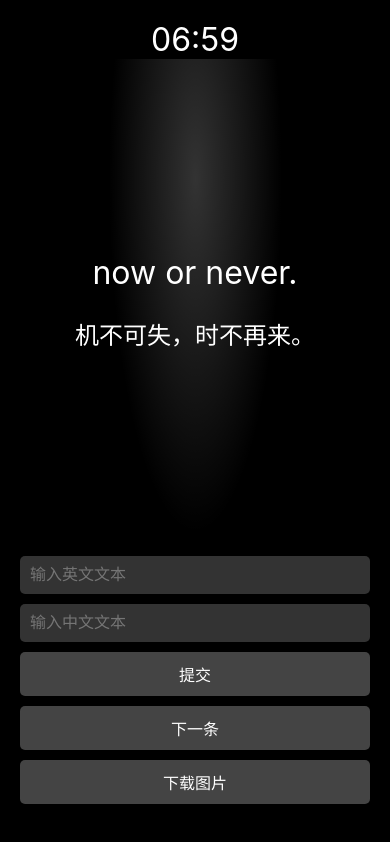
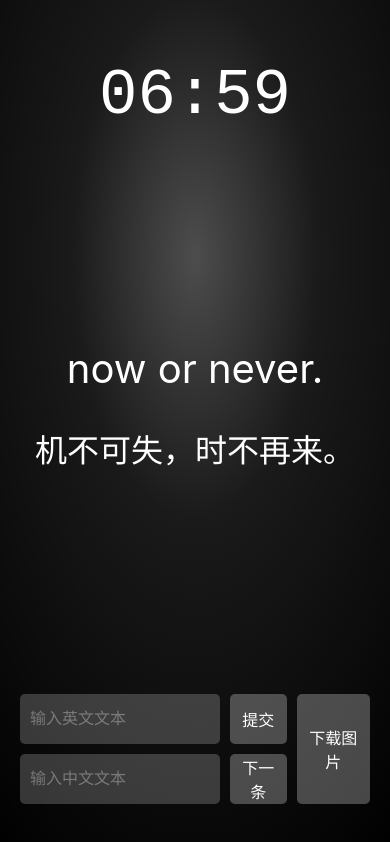
Before and after one commit to SepineTam/lighting, a Next.js app: page / in a window 390 px wide. Built offline with nearby package versions, Linux system fonts and the light colour scheme.

Commit message:
增加了警告

```diff
--- a/app/components/InteractiveDisplay.module.css
+++ b/app/components/InteractiveDisplay.module.css
@@ -6,45 +6,72 @@
   background-color: black;
   color: white;
   padding: 20px;
+  position: relative;
+  overflow: hidden;
+}
+
+.displayContainer {
+  position: relative;
+  flex-grow: 1;
+  display: flex;
+  flex-direction: column;
+}
+
+.background {
+  position: absolute;
+  top: 0;
+  left: 0;
+  right: 0;
+  bottom: 0;
+  z-index: 1;
+}
+
+.lightBeam {
+  position: absolute;
+  top: -20%;
+  left: -50%;
+  right: -50%;
+  bottom: -50%;
+  background: radial-gradient(
+    ellipse at center 33%,
+    rgba(255,255,255,0.3) 0%,
+    rgba(255,255,255,0.1) 25%,
+    rgba(255,255,255,0) 70%
+  );
+  pointer-events: none;
+}
+
+.content {
+  position: relative;
+  z-index: 2;
+  display: flex;
+  flex-direction: column;
+  height: 100%;
 }
 
 .clock {
-  font-size: 2rem;
   text-align: center;
+  padding-top: 40px;
 }
 
-.lightBeam {
-  position: relative;
+.textLayer {
   flex-grow: 1;
   display: flex;
   justify-content: center;
   align-items: center;
-  overflow: hidden;
-}
-
-.lightBeam::before {
-  content: '';
-  position: absolute;
-  top: -50%;
-  left: 25%;
-  right: 25%;
-  bottom: 0;
-  background: radial-gradient(ellipse at center, rgba(255,255,255,0.2) 0%, rgba(255,255,255,0) 70%);
-  pointer-events: none;
 }
 
 .displayArea {
-  z-index: 1;
   text-align: center;
 }
 
 .englishText {
-  font-size: 2rem;
+  font-size: 2.5rem;
   margin-bottom: 10px;
 }
 
 .chineseText {
-  font-size: 1.5rem;
+  font-size: 2rem;
 }
 
 .inputArea {
@@ -54,24 +81,31 @@
   padding: 20px 0;
 }
 
-.input {
-  flex-grow: 1;
-  max-width: 400px;
-  padding: 10px;
+.inputColumn, .buttonColumn {
+  display: flex;
+  flex-direction: column;
+  gap: 10px;
+}
+
+.input, .button {
+  height: 50px;
+  padding: 0 10px;
   font-size: 1rem;
   background-color: #333;
   color: white;
   border: none;
   border-radius: 5px;
+  display: flex;
+  align-items: center;
+  justify-content: center;
+}
+
+.input {
+  width: 200px;
 }
 
 .button {
-  padding: 10px 20px;
-  font-size: 1rem;
   background-color: #444;
-  color: white;
-  border: none;
-  border-radius: 5px;
   cursor: pointer;
   transition: background-color 0.3s;
 }
@@ -80,12 +114,37 @@
   background-color: #555;
 }
 
-@media (max-width: 600px) {
-  .inputArea {
-    flex-direction: column;
-  }
+.downloadButton {
+  height: 110px;
+}
 
-  .input {
-    max-width: 100%;
-  }
+/* ... 保持其他样式不变 */
+
+.warning {
+  color: #ff4d4f;
+  font-size: 0.9rem;
+  margin-top: 5px;
+  text-align: center;
 }
+
+/* ... 保持其他样式不变 */
+
+.flashWarning {
+  position: fixed;
+  top: 50%;
+  left: 50%;
+  transform: translate(-50%, -50%);
+  color: #ff4d4f;
+  font-size: 1.5rem;
+  font-weight: bold;
+  z-index: 1000;
+  animation: fadeInOut 2s ease-in-out;
+  text-shadow: 0 0 10px rgba(0, 0, 0, 0.5); /* 添加文字阴影以增加可读性 */
+}
+
+@keyframes fadeInOut {
+  0%, 100% { opacity: 0; }
+  50% { opacity: 1; }
+}
+
+/* ... 保持其他样式不变 */
--- a/app/components/InteractiveDisplay.tsx
+++ b/app/components/InteractiveDisplay.tsx
@@ -1,8 +1,26 @@
 'use client';
 
-import React, { useState, useEffect } from 'react';
+import React, { useState, useEffect, useRef } from 'react';
 import styles from './InteractiveDisplay.module.css';
 import config from '../config.json';
+import html2canvas from 'html2canvas';
+
+// 新增：闪烁警告组件
+const FlashWarning: React.FC<{ message: string; onClose: () => void }> = ({ message, onClose }) => {
+  useEffect(() => {
+    const timer = setTimeout(() => {
+      onClose();
+    }, 2000); // 2秒后自动关闭
+
+    return () => clearTimeout(timer);
+  }, [onClose]);
+
+  return (
+    <div className={styles.flashWarning}>
+      {message}
+    </div>
+  );
+};
 
 const InteractiveDisplay: React.FC = () => {
   const [currentTime, setCurrentTime] = useState<string>('');
@@ -11,6 +29,7 @@ const InteractiveDisplay: React.FC = () => {
   const [texts, setTexts] = useState<Array<{ en: string; zh: string }>>(config.texts);
   const [displayText, setDisplayText] = useState<{ en: string; zh: string }>(config.texts[0]);
   const [textIndex, setTextIndex] = useState<number>(0);
+  const [warning, setWarning] = useState<string>(''); // 新增：警告状态
 
   useEffect(() => {
     const updateClock = () => {
@@ -31,8 +50,13 @@ const InteractiveDisplay: React.FC = () => {
   }, []);
 
   const handleSubmit = () => {
+    if (!inputTextEn || !inputTextZh) {
+      setWarning('请同时输入英文和中文文本');
+      return;
+    }
+
+    setWarning(''); // 清除警告
     const newText = { en: inputTextEn.trim(), zh: inputTextZh.trim() };
-    if (newText.en && newText.zh) {
     const updatedTexts = [...texts, newText];
     setTexts(updatedTexts);
     setDisplayText(newText);
@@ -41,7 +65,6 @@ const InteractiveDisplay: React.FC = () => {
 
     // 保存到localStorage
     localStorage.setItem('savedTexts', JSON.stringify(updatedTexts));
-    }
   };
 
   const handleNextText = () => {
@@ -50,16 +73,46 @@ const InteractiveDisplay: React.FC = () => {
     setDisplayText(texts[nextIndex]);
   };
 
+  const displayRef = useRef<HTMLDivElement>(null);
+
+  const handleDownload = async () => {
+    if (displayRef.current) {
+      const canvas = await html2canvas(displayRef.current, {
+        backgroundColor: 'black' as any,
+        logging: true,
+        ignoreElements: (element) => element.classList.contains(styles.inputArea)
+      });
+
+      const image = canvas.toDataURL("image/png").replace("image/png", "image/octet-stream");
+      const link = document.createElement('a');
+      link.download = 'interactive-display.png';
+      link.href = image;
+      link.click();
+    }
+  };
+
   return (
     <div className={styles.container}>
-      <div className={styles.clock}>{currentTime}</div>
-      <div className={styles.lightBeam}>
+      {warning && <FlashWarning message={warning} onClose={() => setWarning('')} />}
+      <div className={styles.displayContainer} ref={displayRef}>
+        <div className={styles.background}>
+          <div className={styles.lightBeam}></div>
+        </div>
+        <div className={styles.content}>
+          <div className={styles.clock} style={{
+            fontFamily: config.clock.fontFamily,
+            fontSize: config.clock.fontSize
+          }}>{currentTime}</div>
+          <div className={styles.textLayer}>
             <div className={styles.displayArea}>
               <p className={styles.englishText}>{displayText.en}</p>
               <p className={styles.chineseText}>{displayText.zh}</p>
             </div>
           </div>
+        </div>
+      </div>
       <div className={styles.inputArea}>
+        <div className={styles.inputColumn}>
           <input
             type="text"
             value={inputTextEn}
@@ -74,9 +127,12 @@ const InteractiveDisplay: React.FC = () => {
             placeholder="输入中文文本"
             className={styles.input}
           />
+        </div>
+        <div className={styles.buttonColumn}>
           <button onClick={handleSubmit} className={styles.button}>提交</button>
           <button onClick={handleNextText} className={styles.button}>下一条</button>
-        <button className={styles.button}>下载图片</button>
+        </div>
+        <button onClick={handleDownload} className={`${styles.button} ${styles.downloadButton}`}>下载图片</button>
       </div>
     </div>
   );
--- a/app/config.json
+++ b/app/config.json
@@ -12,5 +12,9 @@
       "en": "time is money.",
       "zh": "时间就是金钱。"
     }
-  ]
+  ],
+  "clock": {
+    "fontFamily": "'Digital-7', monospace",
+    "fontSize": "4rem"
+  }
 }
--- /dev/null
+++ b/next.config.js
@@ -0,0 +1,10 @@
+/** @type {import('next').NextConfig} */
+const nextConfig = {
+  reactStrictMode: true,
+  webpack: (config) => {
+    config.externals = [...config.externals, { canvas: 'canvas' }];
+    return config;
+  },
+};
+
+module.exports = nextConfig;
--- a/package.json
+++ b/package.json
@@ -8,11 +8,13 @@
         "lint": "next lint"
     },
     "dependencies": {
+        "html2canvas": "^1.4.1",
         "next": "latest",
         "react": "latest",
         "react-dom": "latest"
     },
     "devDependencies": {
+        "@types/html2canvas": "^0.5.35",
         "@types/react": "18.3.8"
     }
 }
```
Also changed, not shown: src/html2canvas.d.ts (added, +8 -0 lines), 2 other files (tests, documents, lock files or other folders). Lines whose indentation alone changed are shown as unchanged.
